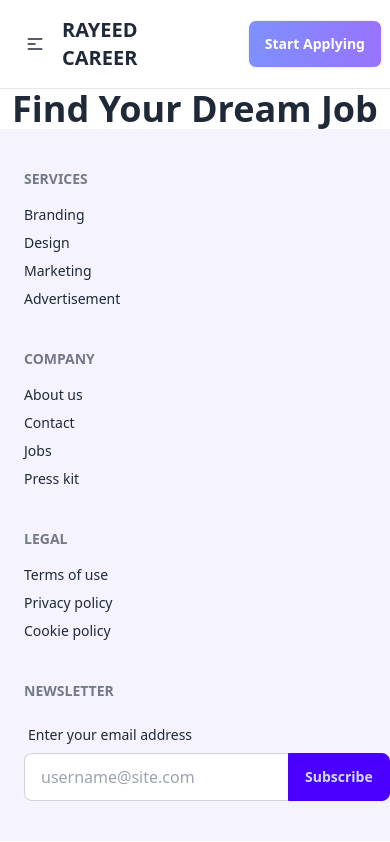
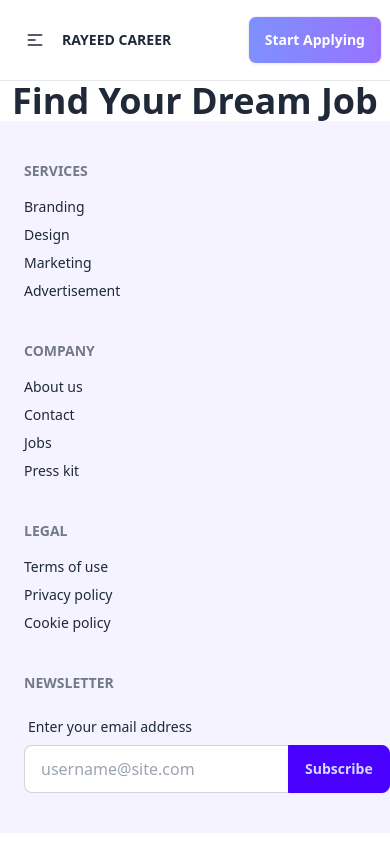
Before and after one commit to rimasumdev/rayeed-career, a React (Vite) app: page / in a window 390 px wide. Built offline with nearby package versions, Linux system fonts and the light colour scheme.

Commit message:
footer update

```diff
--- a/src/components/Header/Nav.jsx
+++ b/src/components/Header/Nav.jsx
@@ -1,4 +1,4 @@
-import { NavLink } from "react-router-dom";
+import { Link, NavLink } from "react-router-dom";
 const Nav = () => {
   const navItems = [
     { name: "Statistics", path: "statistics" },
@@ -43,9 +43,12 @@ const Nav = () => {
                   ))}
                 </ul>
               </div>
-              <a className="text-xl cursor-pointer font-bold uppercase">
+              <Link
+                to="/"
+                className="text-sm md:text-xl cursor-pointer font-bold uppercase"
+              >
                 Rayeed Career
-              </a>
+              </Link>
             </div>
             <div className="navbar-center hidden lg:flex">
               <ul className="menu menu-horizontal px-1 space-x-5">
```
